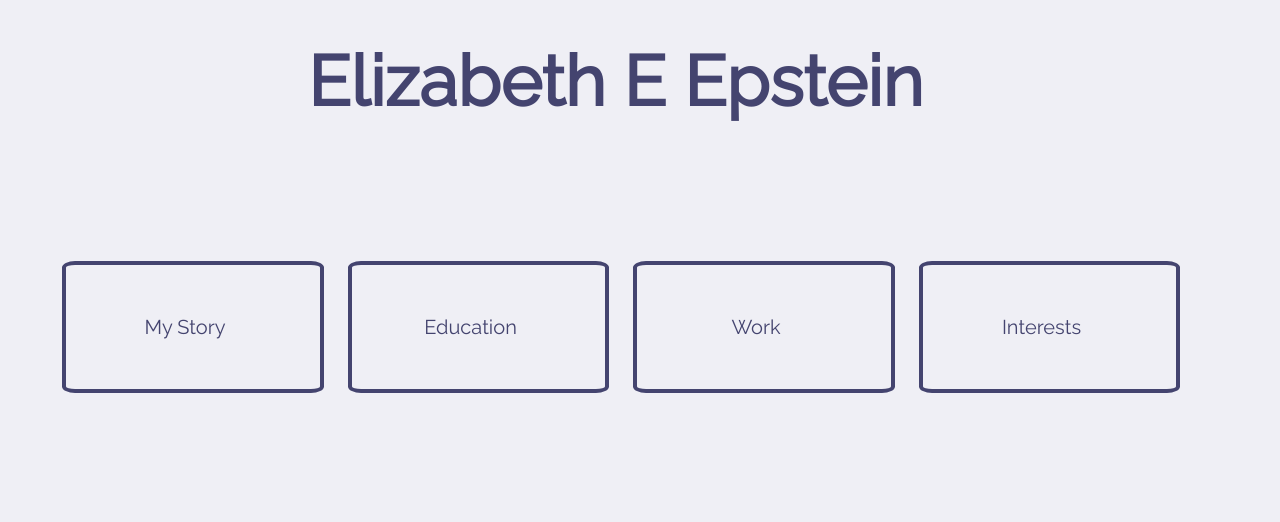
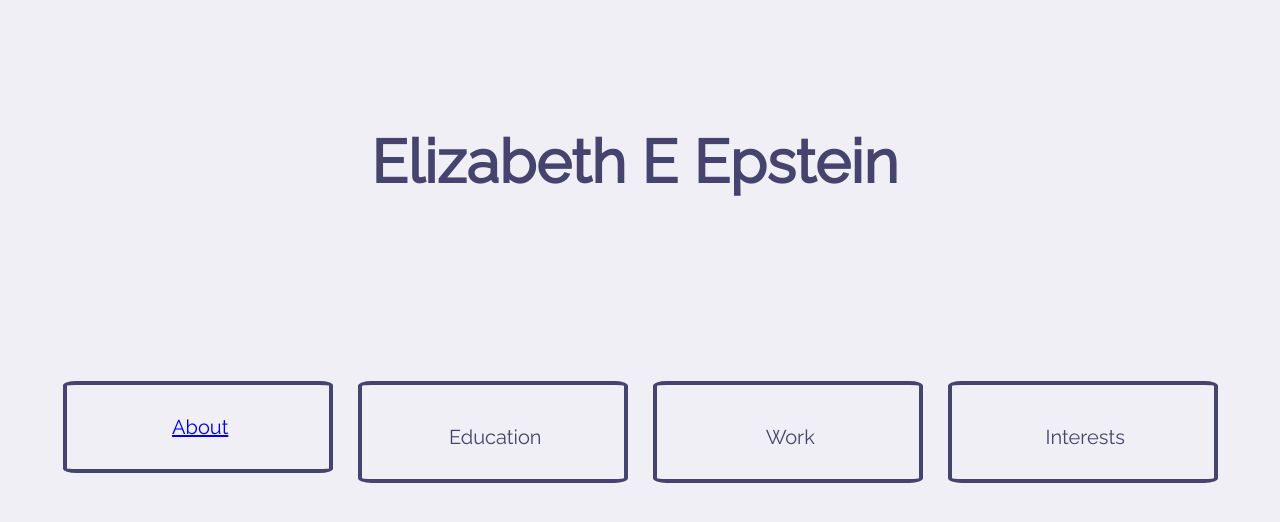
Before and after one commit to epsteine/epsteine.github.io, a plain HTML site: page index.html in a window 1280 px wide. Drawn offline with Linux system fonts and the light colour scheme.

Commit message:
trying out links

```diff
--- a/index.css
+++ b/index.css
@@ -1,14 +1,15 @@
 * {
   box-sizing: border-box;
-  margin: 20px;
+  margin: 0;
   font-family: 'Raleway', sans-serif;;
   margin-left: 2%;
+  margin-top: 5%;
   background-color: #efeff5;
 }
 
 h1 {
   text-align: center;
-  font-size: 70px;
+  font-size: 60px;
   color: #44446f;
   width: 91%;
 }
@@ -17,7 +18,7 @@ border: 4px solid #44446f;
 border-radius: 5%;
 padding: 30px;
 margin: 1%;
-margin-top: 10%;
+margin-top: 15%;
 width: 22%;
 float: left;
 text-decoration: none;
--- a/index.html
+++ b/index.html
@@ -9,7 +9,7 @@
 <body>
   <h1>Elizabeth E Epstein</h1>
       <div class="main">
-        <p>My Story</p>
+        <a href ="/about.html">About</a>
       </div>
       <div class="main">
         <p>Education</p>
```
